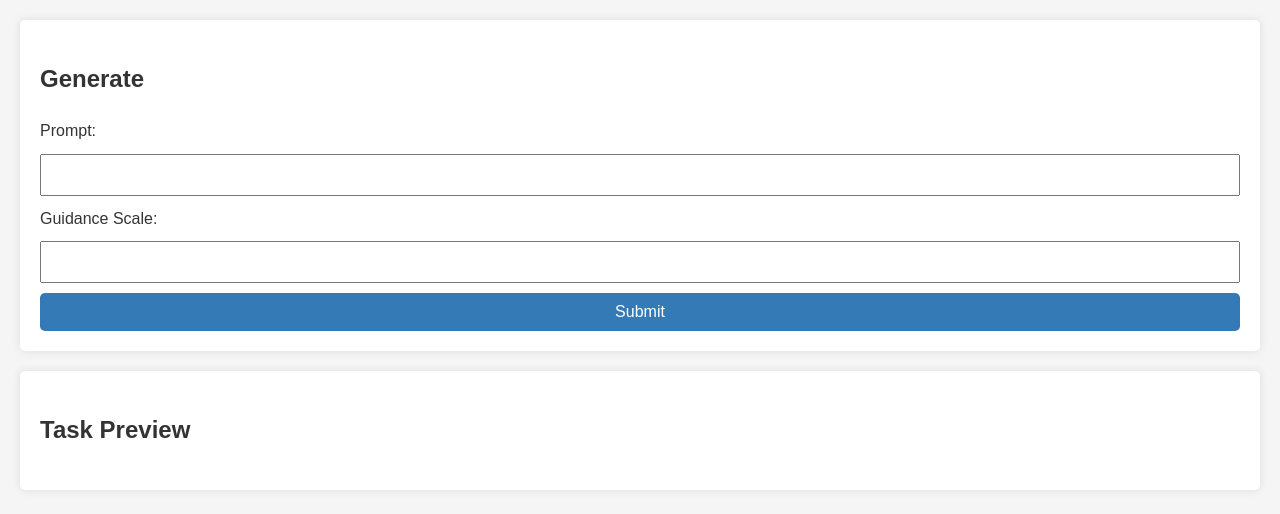
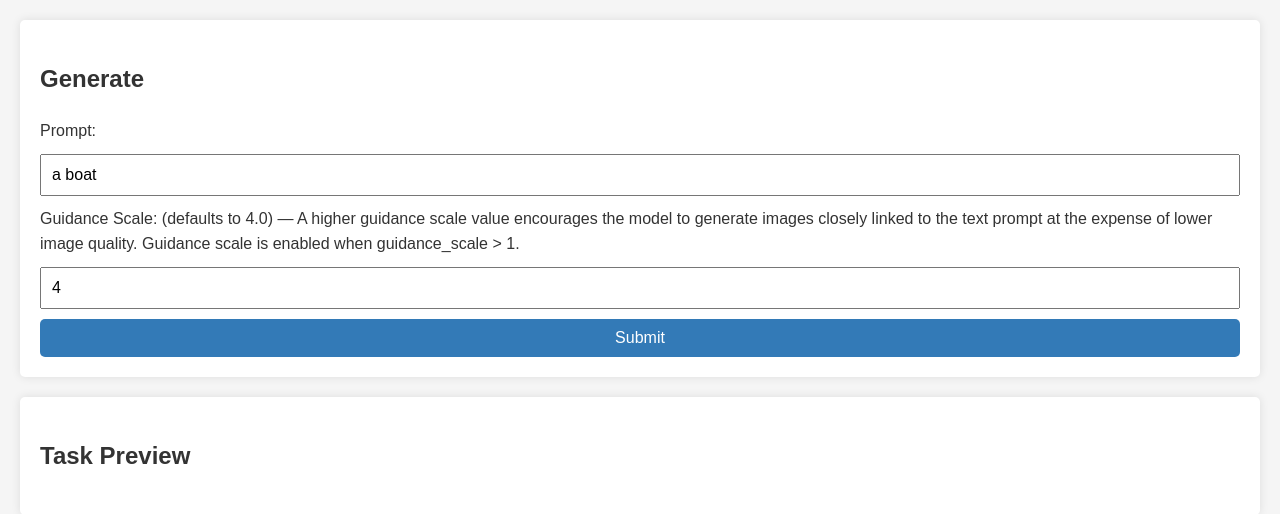
Before and after one commit to charis2324/MR-Backend, a FastAPI app: page / in a window 1280 px wide. Shown: the top 514 px of the page. Run offline with FastAPI, Linux system fonts and the light colour scheme; data that the repository does not hold is empty.

Commit message:
auto fill in random prompt at start

```diff
--- a/src/mr_backend/app/templates/index.html
+++ b/src/mr_backend/app/templates/index.html
@@ -14,8 +14,10 @@
         <form id="generateForm">
             <label for="prompt">Prompt:</label>
             <input type="text" id="prompt" name="prompt">
-            <label for="guidance">Guidance Scale:</label>
-            <input type="number" id="guidance" name="guidance_scale">
+            <label for="guidance">Guidance Scale: (defaults to 4.0) — A higher guidance scale value encourages the model
+                to generate images closely linked to the text prompt at the expense of lower image quality. Guidance
+                scale is enabled when guidance_scale > 1.</label>
+            <input type="number" id="guidance" name="guidance_scale" min="0" max="50" value="4">
             <button type="submit">Submit</button>
         </form>
         <div id="response"></div>
@@ -36,13 +38,32 @@
             var seconds = (parseFloat(match[3]) || 0);
             return hours * 3600 + minutes * 60 + seconds;
         }
-
+        function getRandomElement(array) {
+            let randomIndex = Math.floor(Math.random() * array.length);
+            return array[randomIndex];
+        }
+        let nouns = [
+            "an apple", "a backpack", "a car", "a dog", "an elephant", "a fan", "a guitar", "a house",
+            "an ice", "a jackal", "a kettle", "a lion", "a mango", "a notebook", "an owl", "a pencil",
+            "a quilt", "a rabbit", "a sofa", "a table", "an umbrella", "a vase", "a wallet", "a xylophone",
+            "a yak", "a zebra", "an airplane", "a bat", "a camera", "a dolphin", "an egg", "a fork",
+            "a goat", "a hat", "an ice cream", "a jellyfish", "a kangaroo", "a lemon", "a mirror",
+            "a napkin", "an orange", "a panda", "a quail", "a rose", "a snake", "a tiger", "a unicorn",
+            "a violin", "a watch", "an x-ray fish", "a yacht", "a zucchini", "an ant", "a boat", "a candle",
+            "a donkey", "an eel", "a flamingo", "some grapes", "a hedgehog", "an ink", "a jaguar", "a kiwi",
+            "a lamp", "a monkey", "a nut", "an octopus", "a penguin", "a quokka", "a raccoon", "a spoon",
+            "a toaster", "an utensil", "a vulture", "a watermelon", "a xerus", "a yoyo", "a zinnia",
+            "an armadillo", "a bell", "a cucumber", "a deer", "an eagle", "a fig", "a giraffe", "a hamster",
+            "an iguana", "a jelly", "a koala", "a lizard", "a mushroom", "a nest", "an ostrich", "a peacock",
+            "a quince", "a rhinoceros", "a starfish", "a turkey", "a ukelele", "a vacuum"
+        ];
         var task_id;
         var progressBarDiv = document.getElementById('progress-div');
         var progressBar = document.getElementById('progress-bar');
         var progressText = document.getElementById('progress-text');
         var pollingInterval;
-
+        const promptInput = document.getElementById('prompt');
+        promptInput.value = getRandomElement(nouns);
         document.getElementById('generateForm').addEventListener('submit', function (event) {
             event.preventDefault();
 
@@ -111,24 +132,6 @@
                     return "error";
                 });
         };
-
-
-        // function fetchPreview() {
-        //     fetch(`/tasks/${task_id}/preview`)
-        //         .then(response => response.blob())
-        //         .then(blob => {
-        //             var url = URL.createObjectURL(blob);
-        //             // Create an image element and set its src to the Blob URL
-        //             var img = document.createElement('img');
-        //             img.src = url;
-        //             img.style.maxWidth = '100%'; // To ensure the image fits in the container
-        //             var previewResultsDiv = document.getElementById('previewResults');
-        //             previewResultsDiv.prepend(img);
-        //         })
-        //         .catch((error) => {
-        //             console.error('Error:', error);
-        //         });
-        // }
         function fetchPreview(task_id, retries = 10, retryInterval = 1000) {
             fetch(`/tasks/${task_id}/preview`)
                 .then(response => {
```
